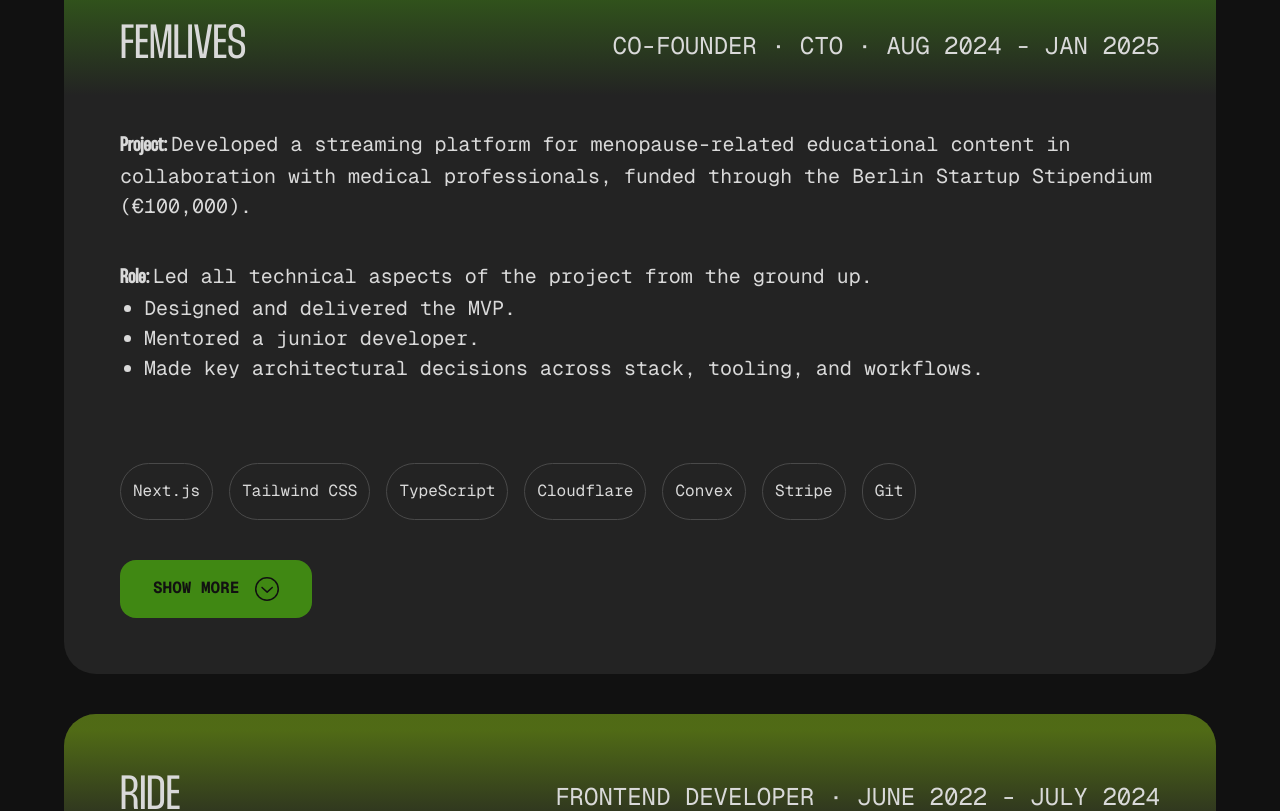
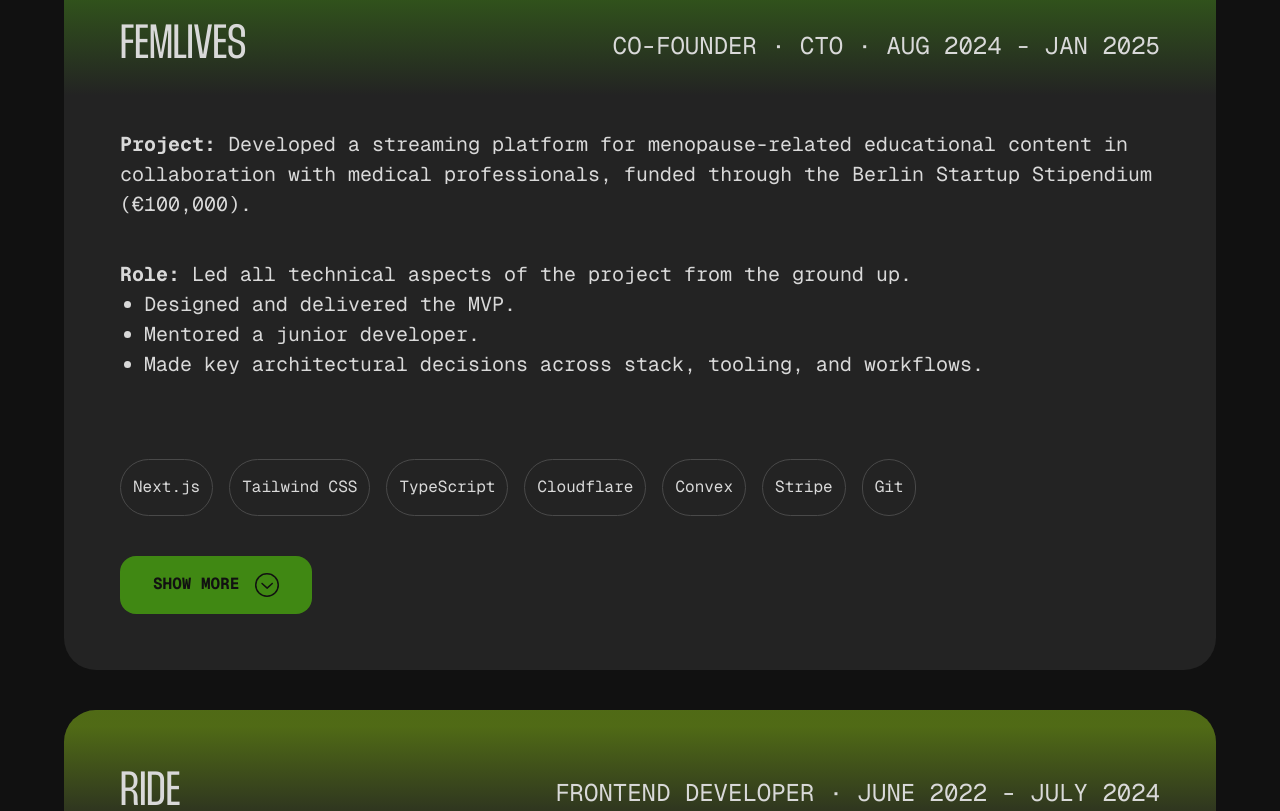
Before and after one commit to SimonSchoetz/simon-schoetz-website-2025, a Next.js app: page / in a window 1280 px wide. Shown: the part 1780-2591 px from the top of the page. Built offline with nearby package versions, Linux system fonts and the light colour scheme.

Commit message:
fix font styling in headings

```diff
--- a/components/ExpandableCardItem.tsx
+++ b/components/ExpandableCardItem.tsx
@@ -16,7 +16,7 @@ export const ExpandableCardItem: FCProps<PropsWithChildren<Props>> = ({
   return (
     <div {...props}>
       <div>
-        <H4 text={title} className='inline font-bold font-mono' />
+        <H4 text={title} className='inline font-bold' font='font-mono' />
 
         {subTitle && <span>{subTitle}</span>}
       </div>
--- a/components/Headings.tsx
+++ b/components/Headings.tsx
@@ -2,13 +2,13 @@ import { FCProps, HtmlProps } from '@/types';
 
 type Props = {
   text: string;
+  font?: 'font-thunder' | 'font-mono';
 };
-
-const font = 'font-thunder';
 
 export const H1: FCProps<HtmlProps<'h1'> & Props> = ({
   text,
   className,
+  font = 'font-thunder',
   ...props
 }) => {
   return (
@@ -24,6 +24,7 @@ export const H1: FCProps<HtmlProps<'h1'> & Props> = ({
 export const H2: FCProps<HtmlProps<'h2'> & Props> = ({
   text,
   className,
+  font = 'font-thunder',
   ...props
 }) => {
   return (
@@ -39,6 +40,7 @@ export const H2: FCProps<HtmlProps<'h2'> & Props> = ({
 export const H3: FCProps<HtmlProps<'h3'> & Props> = ({
   text,
   className,
+  font = 'font-thunder',
   ...props
 }) => {
   return (
@@ -48,7 +50,11 @@ export const H3: FCProps<HtmlProps<'h3'> & Props> = ({
   );
 };
 
-export const H4: FCProps<HtmlProps<'h4'> & Props> = ({ text, ...props }) => {
+export const H4: FCProps<HtmlProps<'h4'> & Props> = ({
+  text,
+  font = 'font-thunder',
+  ...props
+}) => {
   return (
     <h4 {...props} className={`${props.className} ${font}`}>
       {text}
```
